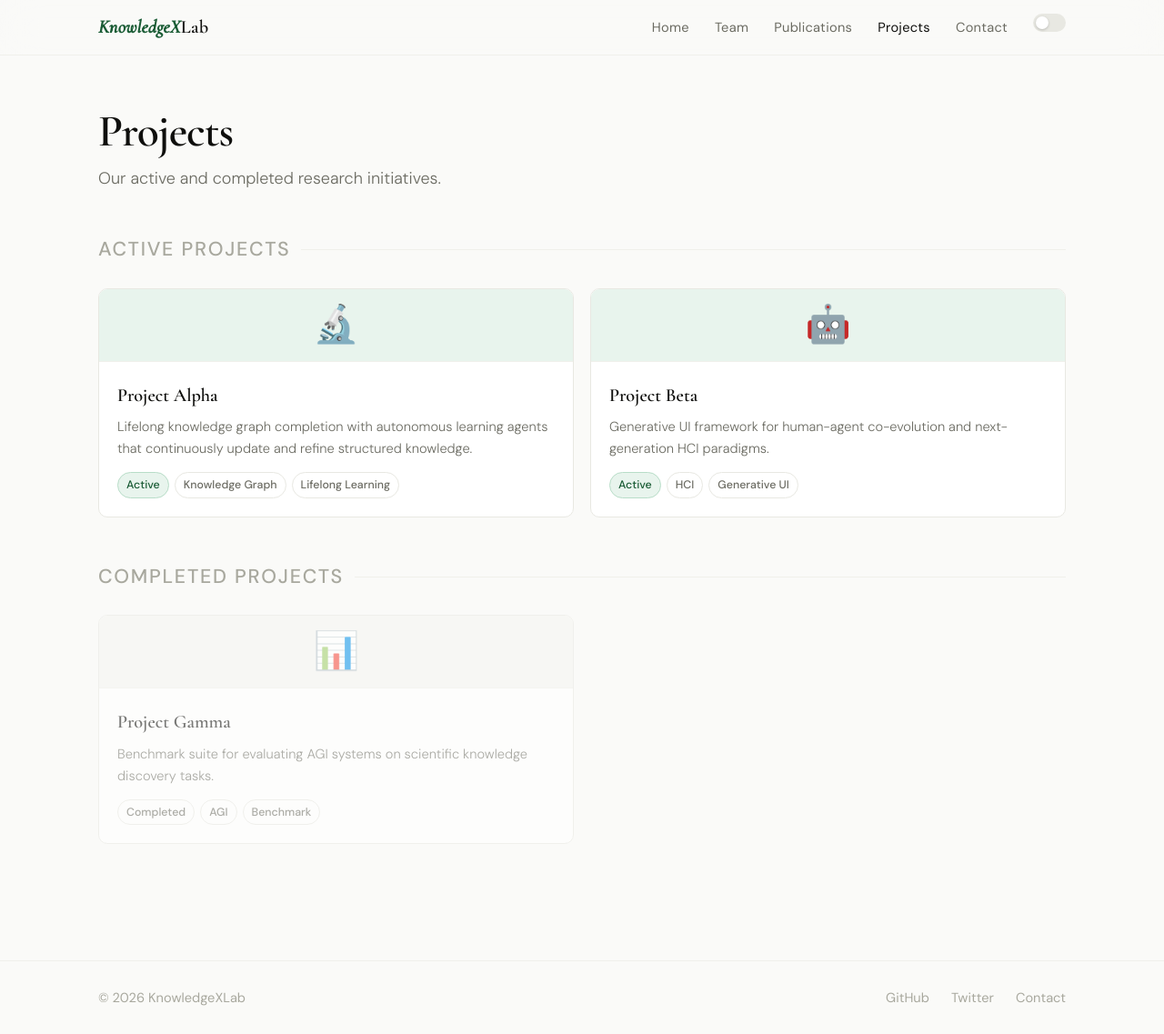
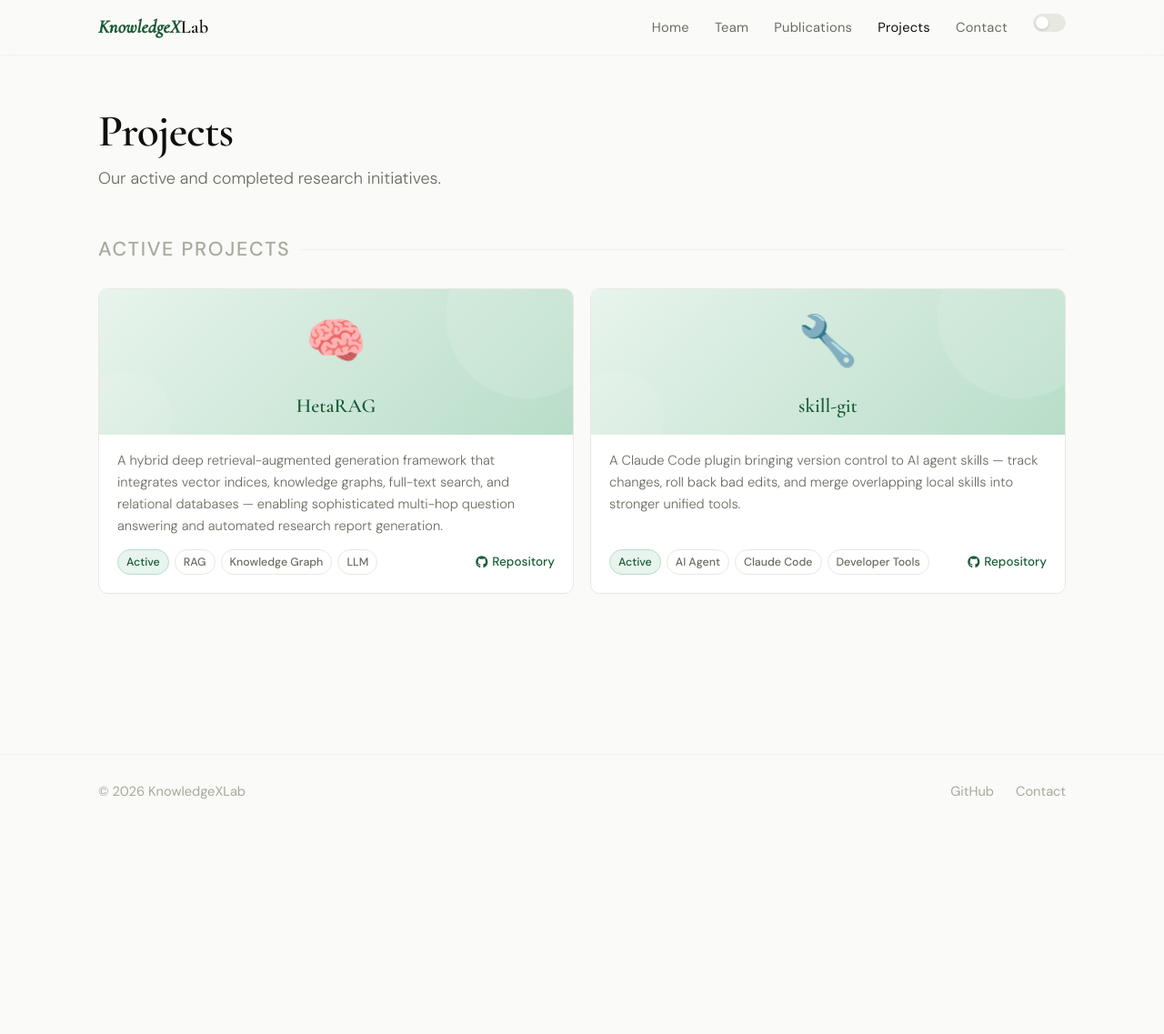
Before and after one commit to KnowledgeXLab/KnowledgeXLab.github.io, a Jekyll site: the page built from projects.md, in a window 1280 px wide and 1137 px high. Shown: the whole window at 91% size. Built offline with Jekyll 4.4.1, drawn with Linux system fonts in a browser that asks for light colours; a style sheet for code colours, icons or effects is not loaded.

Commit message:
feat: redesign projects page, update homepage content, misc UI tweaks
- Projects: redesign cards with gradient cover header, emoji + title overlay, GitHub repo link in footer
- Projects: replace placeholder entries with HetaRAG and skill-git
- Homepage: remove stats bar, update research directions, add spacing before section
- Homepage: remove Twitter from footer
- CSS: tighten person card name-to-icon spacing, fix hero height to 85vh

Co-Authored-By: Claude Sonnet 4.6 <noreply@anthropic.com>

```diff
--- a/_config.yml
+++ b/_config.yml
@@ -1,7 +1,6 @@
 title: KnowledgeXLab
 description: >-
-  Welcome to KnowledgeXLab! We are excited to explore AGI for knowledge
-  extraction, representation, organization, reasoning, and prediction.
+  Welcome to KnowledgeXLab! We are creating self-evolving intelligence through autonomous reasoning and continuous learning.
 url: "https://knowledgexlab.github.io"
 baseurl: ""
 
@@ -26,12 +25,10 @@ nav_links:
 
 # Latest news (shown on home page, most recent first)
 news:
-  - date: "2025.01"
-    text: "Paper accepted at AAAI 2025 🎉"
-  - date: "2024.12"
-    text: "Two PhD positions open — join us!"
-  - date: "2024.11"
-    text: "New project on lifelong learning launched"
+  - date: "2026.04"
+    text: "Two Papers are accepted at ACL 2026 🎉"
+  - date: "2026.01"
+    text: "Three Papers are accepted at ICLR 2026 🎉"
 
 plugins:
   - jekyll-seo-tag
--- a/_data/projects.yml
+++ b/_data/projects.yml
@@ -1,26 +1,17 @@
-- name: "Project Alpha"
-  description: "Lifelong knowledge graph completion with autonomous learning agents that continuously update and refine structured knowledge."
+- name: "HetaRAG"
+  description: "A hybrid deep retrieval-augmented generation framework that integrates vector indices, knowledge graphs, full-text search, and relational databases — enabling sophisticated multi-hop question answering and automated research report generation."
   status: "active"
-  tags: ["Knowledge Graph", "Lifelong Learning"]
-  cover_emoji: "🔬"
+  tags: ["RAG", "Knowledge Graph", "LLM"]
+  cover_emoji: "🧠"
   cover_image: ""
-  url: "https://github.com/KnowledgeXLab"
-  papers: ["Towards Continuous Knowledge Graph Completion with Lifelong Learning"]
+  url: "https://github.com/KnowledgeXLab/HetaRAG"
+  papers: []
 
-- name: "Project Beta"
-  description: "Generative UI framework for human-agent co-evolution and next-generation HCI paradigms."
+- name: "skill-git"
+  description: "A Claude Code plugin bringing version control to AI agent skills — track changes, roll back bad edits, and merge overlapping local skills into stronger unified tools."
   status: "active"
-  tags: ["HCI", "Generative UI"]
-  cover_emoji: "🤖"
+  tags: ["AI Agent", "Claude Code", "Developer Tools"]
+  cover_emoji: "🔧"
   cover_image: ""
-  url: ""
-  papers: ["Generative UI: Rethinking Human-Agent Interaction Paradigms"]
-
-- name: "Project Gamma"
-  description: "Benchmark suite for evaluating AGI systems on scientific knowledge discovery tasks."
-  status: "completed"
-  tags: ["AGI", "Benchmark"]
-  cover_emoji: "📊"
-  cover_image: ""
-  url: ""
-  papers: ["AGI for Scientific Knowledge Synthesis: A Survey"]
+  url: "https://github.com/KnowledgeXLab/skill-git"
+  papers: []
--- a/_includes/footer.html
+++ b/_includes/footer.html
@@ -5,9 +5,6 @@
       {% if site.lab_github %}
       <li><a href="{{ site.lab_github }}" target="_blank" rel="noopener">GitHub</a></li>
       {% endif %}
-      {% if site.lab_twitter %}
-      <li><a href="{{ site.lab_twitter }}" target="_blank" rel="noopener">Twitter</a></li>
-      {% endif %}
       <li><a href="{{ '/contact/' | relative_url }}">Contact</a></li>
     </ul>
   </div>
--- a/assets/css/main.css
+++ b/assets/css/main.css
@@ -243,7 +243,7 @@ img { max-width: 100%; height: auto; display: block; }
   width: 100vw;
   margin-left: calc(-50vw + 50%);
   margin-top: -116px;
-  min-height: 100vh;
+  min-height: 85vh;
   display: flex;
   align-items: flex-start;
   position: relative;
@@ -639,27 +639,70 @@ button.pub-link {
   border-radius: var(--radius-lg);
   overflow: hidden; background: var(--bg-card);
   transition: box-shadow 0.2s, transform 0.2s;
+  display: flex; flex-direction: column;
 }
 .project-card:hover { box-shadow: var(--shadow-md); transform: translateY(-3px); }
 .project-card.completed { opacity: 0.55; }
 .project-cover {
-  height: 80px; background: var(--accent-light);
-  display: flex; align-items: center; justify-content: center;
-  font-size: 2.25rem;
-  border-bottom: 1px solid var(--border-light);
+  height: 160px;
+  background: linear-gradient(135deg, var(--accent-light) 0%, var(--accent-border) 100%);
+  display: flex; flex-direction: column;
+  align-items: center; justify-content: center;
+  position: relative; overflow: hidden;
 }
-.project-body { padding: 20px; }
-.project-body h3 {
+.project-cover::before {
+  content: '';
+  position: absolute;
+  width: 180px; height: 180px;
+  border-radius: 50%;
+  background: rgba(255,255,255,0.12);
+  top: -60px; right: -40px;
+}
+.project-cover::after {
+  content: '';
+  position: absolute;
+  width: 100px; height: 100px;
+  border-radius: 50%;
+  background: rgba(255,255,255,0.08);
+  bottom: -30px; left: -20px;
+}
+.project-cover-emoji {
+  font-size: 3rem; position: relative; z-index: 1;
+  margin-bottom: 10px;
+}
+.project-cover-title {
   font-family: var(--font-display);
-  font-size: 1.125rem; font-weight: 600;
-  margin-bottom: 6px;
+  font-size: 1.2rem; font-weight: 600;
+  color: var(--accent);
+  position: relative; z-index: 1;
+  text-align: center; padding: 0 16px;
 }
+.project-cover-title a {
+  color: var(--accent); text-decoration: none;
+}
+.project-cover-title a:hover { text-decoration: underline; }
+[data-theme="dark"] .project-cover {
+  background: linear-gradient(135deg, var(--accent-light) 0%, #1e4a2e 100%);
+}
+.project-body { padding: 16px 20px 20px; display: flex; flex-direction: column; flex: 1; }
 .project-body p {
   font-size: 0.8125rem; font-weight: 300;
   color: var(--text-secondary); line-height: 1.65;
   margin-bottom: 14px;
 }
 .project-tags { display: flex; gap: 6px; flex-wrap: wrap; }
+.project-footer {
+  display: flex; align-items: center; justify-content: space-between;
+  gap: 8px; margin-top: auto; flex-wrap: wrap;
+}
+.project-repo-link {
+  display: inline-flex; align-items: center; gap: 5px;
+  font-size: 0.75rem; font-weight: 500;
+  color: var(--accent-text);
+  text-decoration: none; white-space: nowrap;
+  transition: opacity 0.15s;
+}
+.project-repo-link:hover { opacity: 0.7; }
 
 /* ── CONTACT PAGE ── */
 .contact-grid { display: flex; flex-direction: column; gap: 12px; margin-bottom: 36px; }
--- a/projects.md
+++ b/projects.md
@@ -17,25 +17,29 @@ description: Ongoing and completed research projects at KnowledgeXLab.
   <div class="project-card">
     <div class="project-cover">
       {% if project.cover_image and project.cover_image != "" %}
-        <img src="{{ project.cover_image | relative_url }}" alt="{{ project.name }}" style="width:100%;height:100%;object-fit:cover;">
-      {% else %}
-        {{ project.cover_emoji | default: "🔬" }}
+        <img src="{{ project.cover_image | relative_url }}" alt="{{ project.name }}" style="width:100%;height:100%;object-fit:cover;position:absolute;inset:0;">
       {% endif %}
-    </div>
-    <div class="project-body">
-      <h3>
+      <div class="project-cover-emoji">{{ project.cover_emoji | default: "🔬" }}</div>
+      <div class="project-cover-title">
         {% if project.url and project.url != "" %}
-          <a href="{{ project.url }}" target="_blank" rel="noopener" style="color:var(--text-primary);text-decoration:none;">{{ project.name }}</a>
+          <a href="{{ project.url }}" target="_blank" rel="noopener">{{ project.name }}</a>
         {% else %}
           {{ project.name }}
         {% endif %}
-      </h3>
+      </div>
+    </div>
+    <div class="project-body">
       <p>{{ project.description }}</p>
-      <div class="project-tags">
-        <span class="badge badge-accent">Active</span>
-        {% for tag in project.tags %}
-          <span class="badge">{{ tag }}</span>
-        {% endfor %}
+      <div class="project-footer">
+        <div class="project-tags">
+          <span class="badge badge-accent">Active</span>
+          {% for tag in project.tags %}
+            <span class="badge">{{ tag }}</span>
+          {% endfor %}
+        </div>
+        {% if project.url and project.url != "" %}
+          <a href="{{ project.url }}" target="_blank" rel="noopener" class="project-repo-link"><i class="fab fa-github"></i> Repository</a>
+        {% endif %}
       </div>
     </div>
   </div>
@@ -48,17 +52,22 @@ description: Ongoing and completed research projects at KnowledgeXLab.
 <div class="projects-grid">
   {% for project in completed_projects %}
   <div class="project-card completed">
-    <div class="project-cover" style="background: var(--bg-secondary);">
-      {{ project.cover_emoji | default: "📁" }}
+    <div class="project-cover" style="background: linear-gradient(135deg, var(--bg-secondary) 0%, var(--border) 100%);">
+      <div class="project-cover-emoji">{{ project.cover_emoji | default: "📁" }}</div>
+      <div class="project-cover-title">{{ project.name }}</div>
     </div>
     <div class="project-body">
-      <h3>{{ project.name }}</h3>
       <p>{{ project.description }}</p>
-      <div class="project-tags">
-        <span class="badge">Completed</span>
-        {% for tag in project.tags %}
-          <span class="badge">{{ tag }}</span>
-        {% endfor %}
+      <div class="project-footer">
+        <div class="project-tags">
+          <span class="badge">Completed</span>
+          {% for tag in project.tags %}
+            <span class="badge">{{ tag }}</span>
+          {% endfor %}
+        </div>
+        {% if project.url and project.url != "" %}
+          <a href="{{ project.url }}" target="_blank" rel="noopener" class="project-repo-link"><i class="fab fa-github"></i> Repository</a>
+        {% endif %}
       </div>
     </div>
   </div>
```
Also changed, not shown: index.md (+9 -25 lines).
